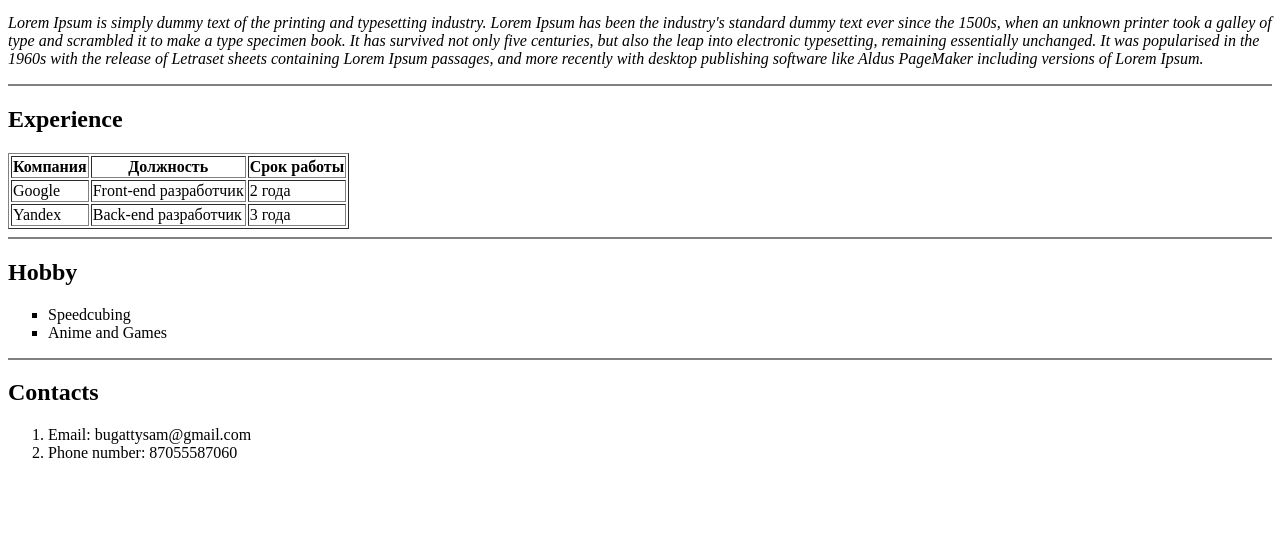
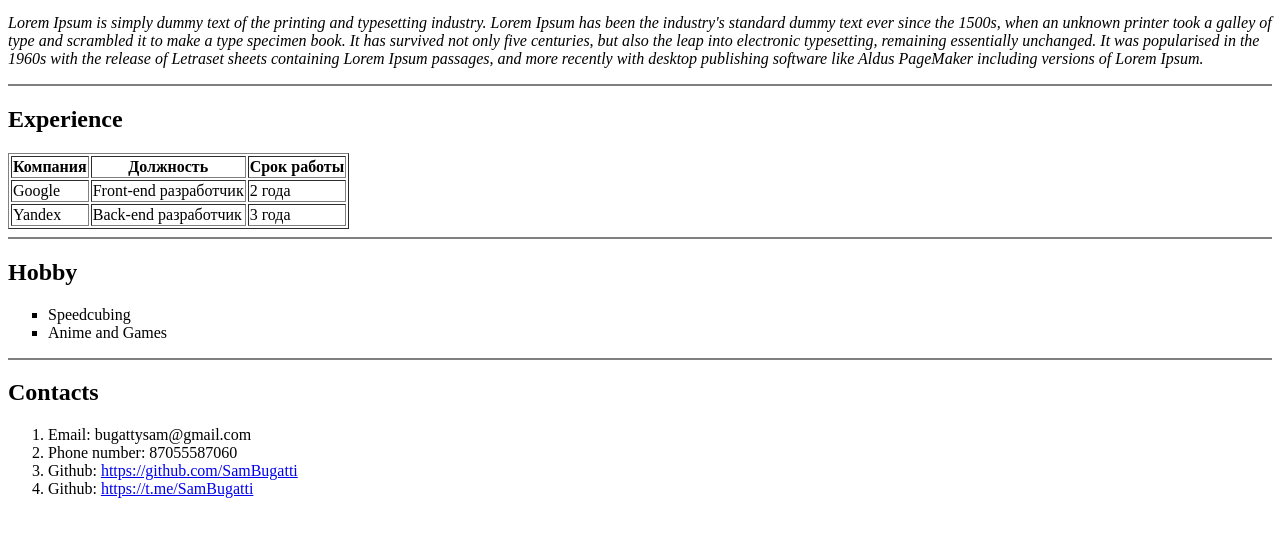
Before and after one commit to SamBugatti/Practice-2, a plain HTML site: page cv.html in a window 1280 px wide. Shown: the part 100-636 px from the top of the page. Drawn offline with Linux system fonts and the light colour scheme.

Commit message:
Add files via upload

```diff
--- a/cv.html
+++ b/cv.html
@@ -54,6 +54,8 @@
     <ol>
       <li>Email: bugattysam@gmail.com</li>
       <li>Phone number: 87055587060</li>
+      <li>Github: <a href="https://github.com/SamBugatti">https://github.com/SamBugatti</a></li>
+      <li>Github: <a href="https://t.me/SamBugatti">https://t.me/SamBugatti</a></li>
     </ol>
 
   </body>
```
